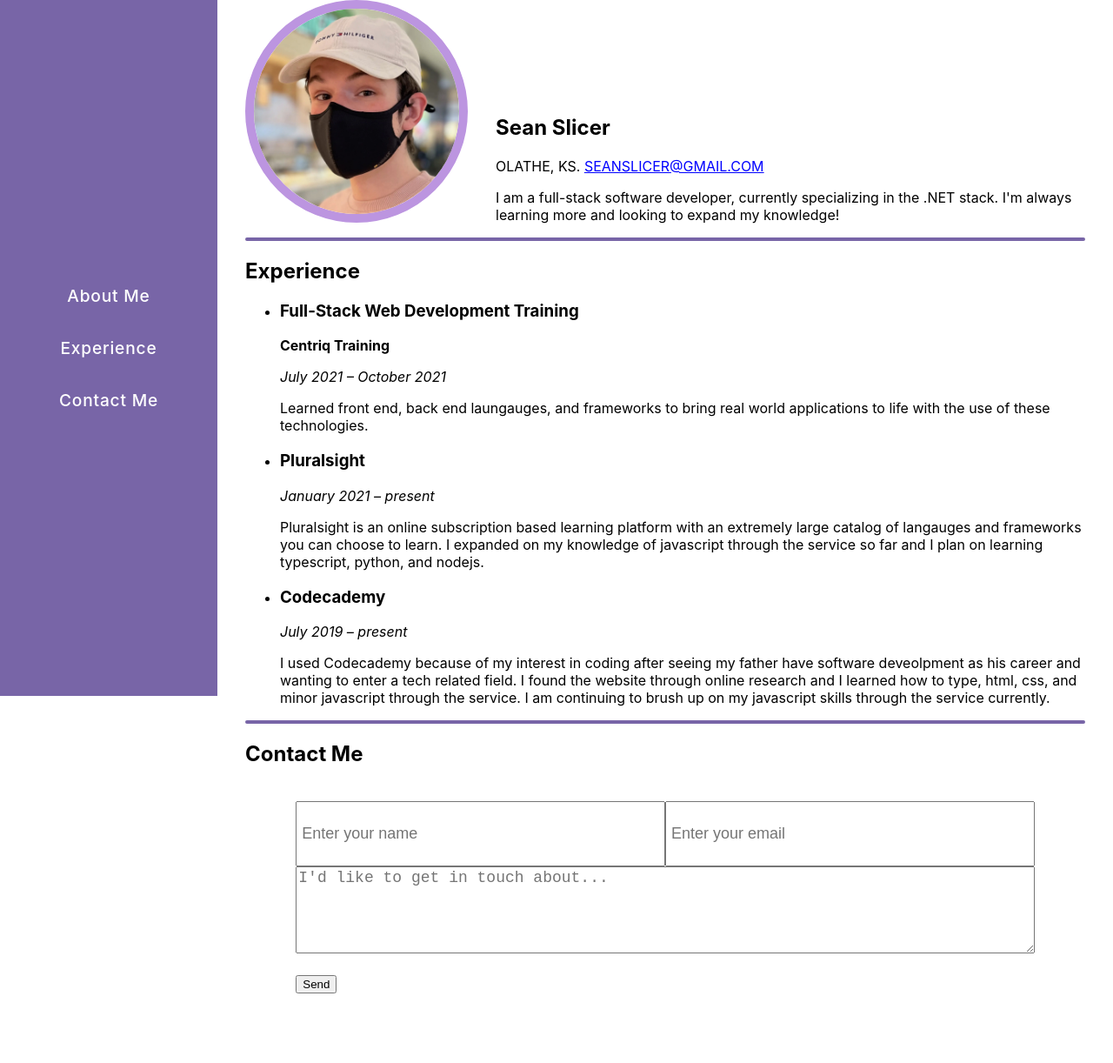
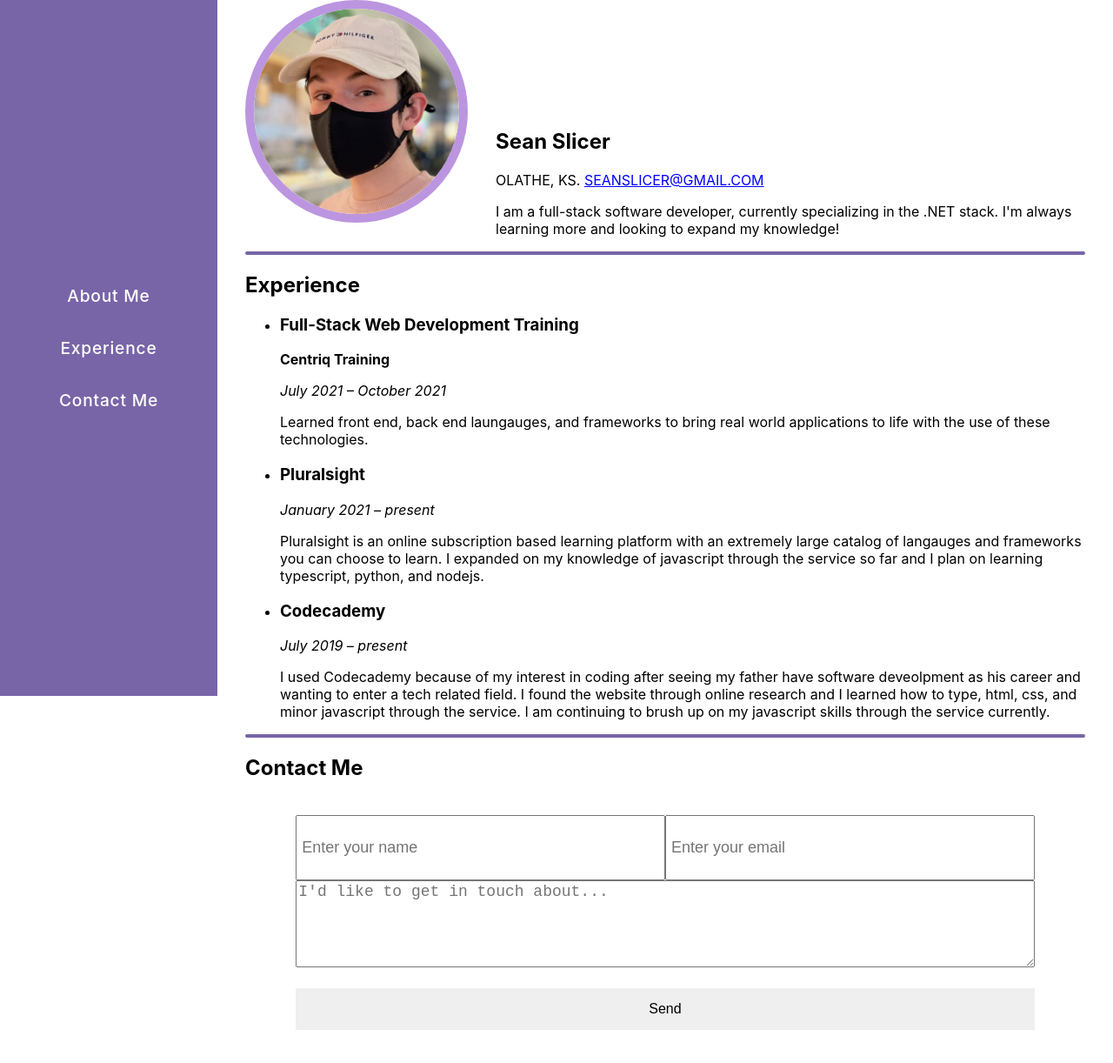
Before and after one commit to SeanSlicer/Personal_Site_React, a Next.js app: page / in a window 1280 px wide. Shown: the whole page at 87% size. Before the commit the page ends 1182 px from the top, so only its background shows below. Built offline with nearby package versions, Linux system fonts and the light colour scheme.

Commit message:
commit css update

```diff
--- a/src/styles/Home.module.css
+++ b/src/styles/Home.module.css
@@ -26,7 +26,7 @@
 }
 
 .aboutme {
-  padding-top: 7em;
+  padding-top: 8em;
   padding-left: 18em;
 }
 @media (max-width: 450px) {
--- a/src/styles/form.module.css
+++ b/src/styles/form.module.css
@@ -16,6 +16,20 @@
   height: 100px;
   font-size: 18px;
   width: 100%;
+}
+.contactForm button {
+  width: 100%;
+  border: 1px;
+  color: black;
+  padding: 15px 32px;
+  text-align: center;
+  text-decoration: none;
+  display: inline-block;
+  font-size: 16px;
+}
+.contactForm button:hover {
+  background-color: rgb(188, 149, 224);
+  transition: background 0.2s ease-in-out;
 }
 @media (max-width: 600px) {
   .contactForm {
@@ -40,5 +54,6 @@
     max-width: 257px;
     min-width: 257px;
     font-size: 18px;
+    margin: auto;
   }
 }
```
